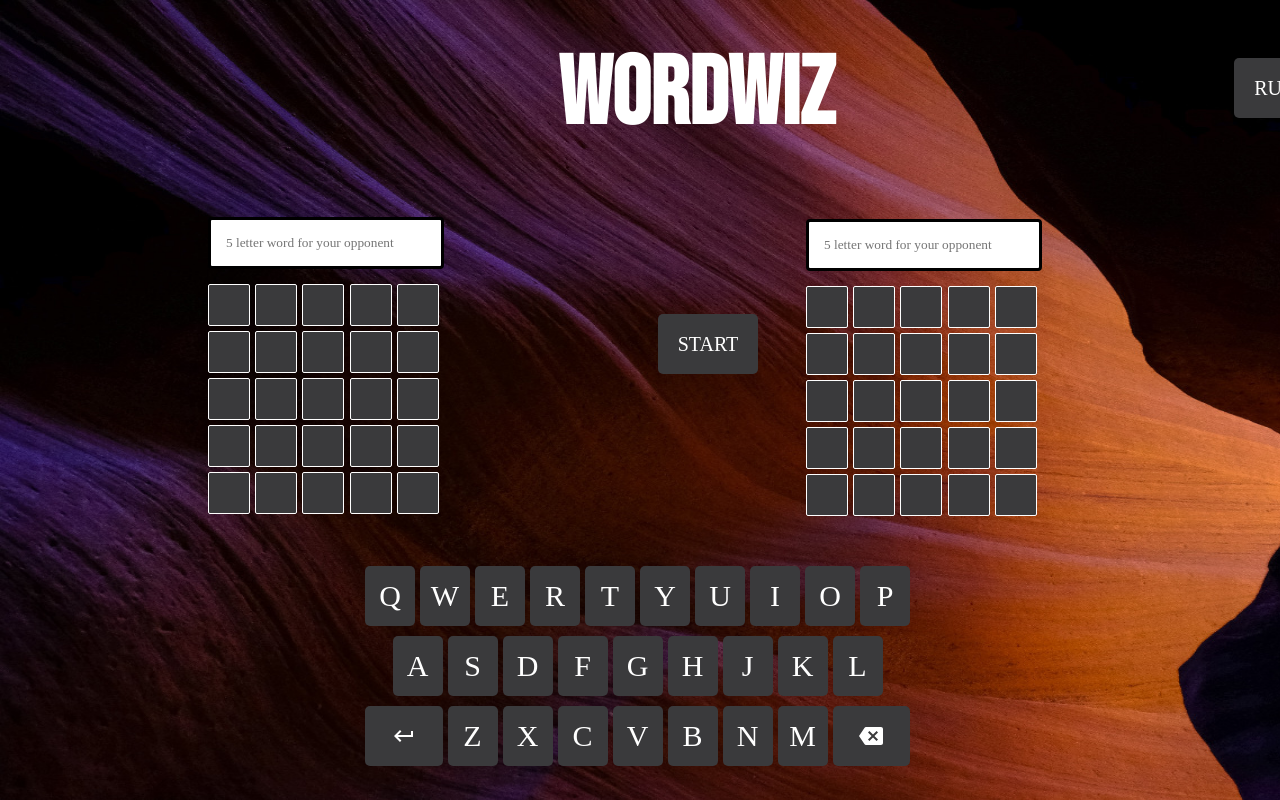
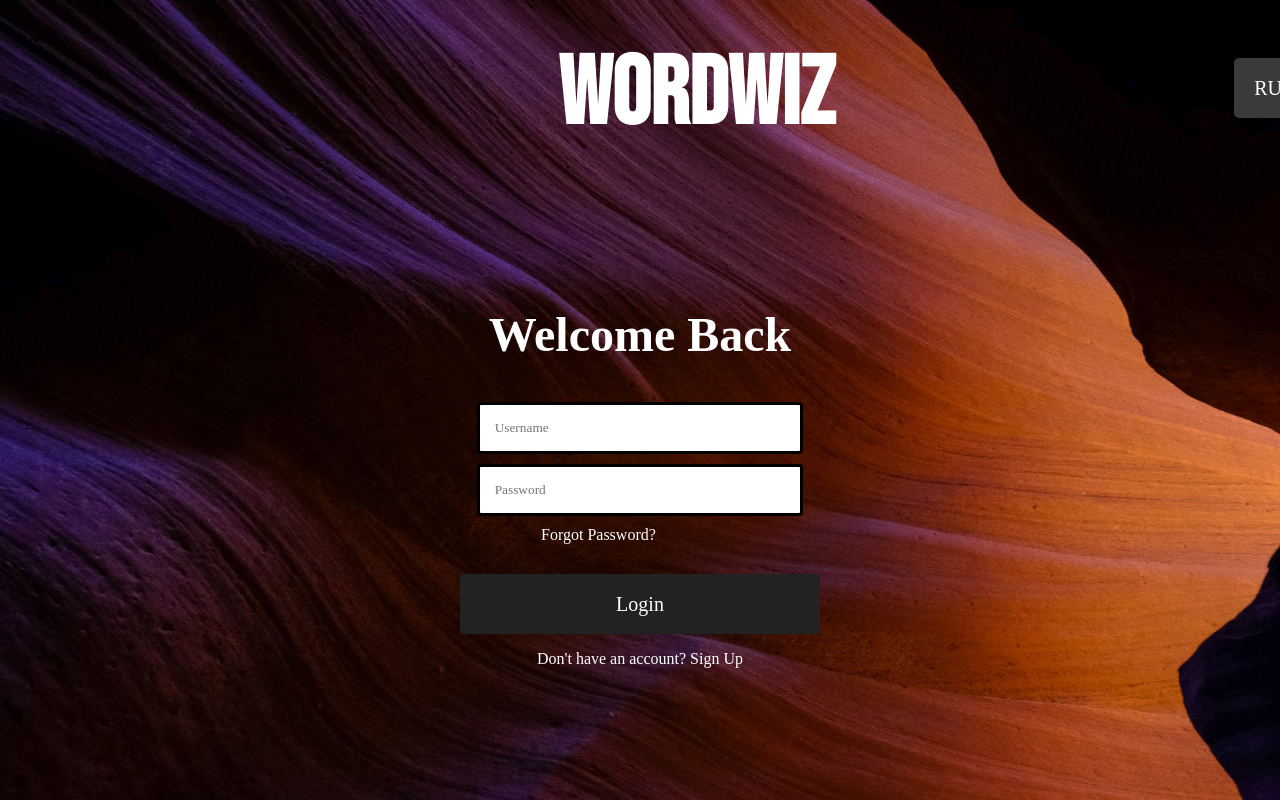
Before and after one commit to pratham-exe/WordWiz, a React (Create React App) app: page /Login in a window 1280 px wide. Shown: the top 800 px of the page. Built offline with nearby package versions, Linux system fonts and the light colour scheme; a web font is replaced by a local one.

Commit message:
Router added

```diff
--- a/package.json
+++ b/package.json
@@ -18,7 +18,7 @@
     "react": "^18.2.0",
     "react-bootstrap": "^2.9.1",
     "react-dom": "^18.2.0",
-    "react-router-dom": "^6.17.0",
+    "react-router-dom": "^6.18.0",
     "react-scripts": "5.0.1",
     "styled-components": "^6.1.0",
     "web-vitals": "^2.1.4"
--- a/public/style.css
+++ b/public/style.css
@@ -23,7 +23,7 @@ body {
   font-family: 'Gabarito', cursive;
   text-align: center;
   color: white;
-  margin-top: 130px;
+  margin-top: 90px;
 }
 
 .main {
--- a/src/components/App.jsx
+++ b/src/components/App.jsx
@@ -5,18 +5,23 @@ import Login from "./Login";
 import Register from "./Register";
 import Game from "./Game";
 import User from "./User";
+import { BrowserRouter, Routes, Route } from "react-router-dom";
 
 function App() {
 
   return (
     <div>
       <Heading />
-      {/* <Home /> */}
-      {/* <Login /> */}
-      {/* <Register /> */}
-      {/* <User /> */}
-      <Game />
-   </div>
+      <BrowserRouter>
+        <Routes>
+          <Route index element={<Home />} />
+          <Route path="Login" element={<Login />} />
+          <Route path="Register" element={<Register />} />
+          <Route path="Game" element={<Game />} />
+          <Route path="User" element={<User />} />
+        </Routes>
+      </BrowserRouter>
+    </div>
   );
 }
 
--- a/src/components/Game.jsx
+++ b/src/components/Game.jsx
@@ -1,6 +1,7 @@
 import React, { useState } from "react";
 import KeyboardReturnIcon from '@mui/icons-material/KeyboardReturn';
 import BackspaceIcon from '@mui/icons-material/Backspace';
+import { Outlet, Link } from "react-router-dom";
 import "./Popup.css";
 import "./Game.css";
 
@@ -140,7 +141,7 @@ function Game() {
             <center>
               {popup1 ? <h1>Player 1 Wins !</h1> : (popup2 ? <h1>Player 2 Wins !</h1> : null)}
             </center>
-            <button className="dashboard">Dashboard</button>
+            <button className="dashboard"><Link to="/User">Dashboard</Link></button>
           </div>
         </div>
       )}
@@ -263,6 +264,7 @@ function Game() {
           </div>
         </div>
       </div>
+      <Outlet />
     </div>
   );
 }
--- a/src/components/Home.jsx
+++ b/src/components/Home.jsx
@@ -1,14 +1,16 @@
 import React from "react";
 import SubHeading from "./SubHeading";
+import { Outlet, Link } from "react-router-dom";
 
 function Home() {
   return (
     <div>
       <SubHeading content="Welcome to WordWiz" />
       <center>
-        <button className="main">Login</button>
-        <button className="main">Register</button>
+        <button className="main"><Link to="/Login">Login</Link></button>
+        <button className="main"><Link to="/Register">Register</Link></button>
       </center>
+      <Outlet />
     </div>
   );
 }
--- a/src/components/Login.jsx
+++ b/src/components/Login.jsx
@@ -2,6 +2,7 @@ import React from "react";
 import SubHeading from "./SubHeading";
 import Input from "./Input";
 import Password from "./Password";
+import { Outlet, Link } from "react-router-dom";
 
 function Login() {
   return (
@@ -14,8 +15,9 @@ function Login() {
         <center>
           <button className="main" style={{width: 360, height: 60}}>Login</button>
         </center>
-        <p>Don't have an account?<a href="#"> Sign Up</a></p>
+        <p>Don't have an account?<Link to="/Register"> Sign Up</Link></p>
       </form>
+      <Outlet />
     </div>
   );
 }
--- a/src/components/Register.jsx
+++ b/src/components/Register.jsx
@@ -2,6 +2,7 @@ import React from "react";
 import SubHeading from "./SubHeading";
 import Input from "./Input";
 import Password from "./Password.jsx";
+import { Outlet, Link } from "react-router-dom";
 
 function Register() {
   return (
@@ -15,8 +16,9 @@ function Register() {
         <center>
           <button className="main" style={{width: 360, height: 60}}>Register</button>
         </center>
-        <p>Already have an account?<a href=""> Login</a></p>
+        <p>Already have an account?<Link to="/Login"> Login</Link></p>
       </form>
+      <Outlet />
     </div>
   );
 }
--- a/src/components/User.jsx
+++ b/src/components/User.jsx
@@ -1,5 +1,6 @@
 import React from "react";
 import SubHeading from "./SubHeading";
+import { Outlet, Link } from "react-router-dom";
 
 function User() {
 
@@ -9,8 +10,9 @@ function User() {
     <div>
       <SubHeading content={greeting < 10 ? "Good Morning" : greeting < 17 ? "Good Afternoon" : "Good Evening"}/>
       <center>
-        <button style={{width: 200, height: 100}}>Play</button>
+        <button style={{width: 200, height: 100}}><Link to="/Game">Play</Link></button>
       </center>
+      <Outlet />
     </div>
   );
 }
```
Also changed, not shown: 1 other file (tests, documents, lock files or other folders).
